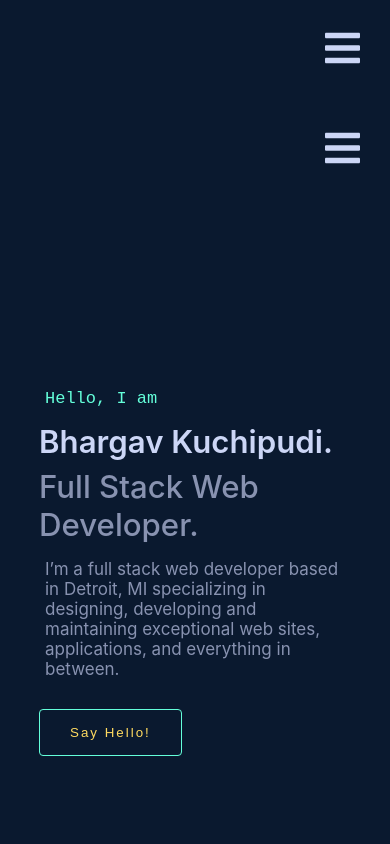
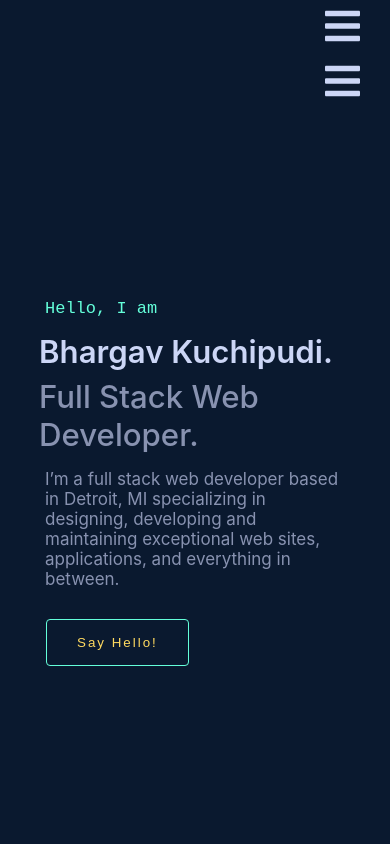
Before and after one commit to bhargavkuchipudi0/portfolio-2, a React (Create React App) app: page / in a window 390 px wide. Shown: the top 844 px of the page. Built offline with nearby package versions, Linux system fonts and the light colour scheme.

Commit message:
fixed few design issues

```diff
--- a/src/components/header/header.css
+++ b/src/components/header/header.css
@@ -131,6 +131,9 @@
   /* Mobile responsive code */
 
   @media only screen and (max-width: 700px) {
+      .header {
+          height: 55px;
+      }
       .nav {
           display: none;
       }
@@ -160,7 +163,7 @@
           flex: 0.2;
           display: flex;
           justify-content: flex-end;
-          padding: 10px 30px 0 30px;
+          padding: 0 30px;
         }
         .nav-sm-list {
             flex: 0.8;
--- a/src/components/main/main.css
+++ b/src/components/main/main.css
@@ -67,6 +67,9 @@
     color: var(--slate);
     font-size: 20px
 }
+.mg-l-7 {
+    margin-left: 7px;
+}
 
 @keyframes fadeUpAnimation {
     0% {
--- a/src/components/main/main.js
+++ b/src/components/main/main.js
@@ -20,7 +20,7 @@ function Main() {
                         <p className="text-1 fadeup-4">
                             I’m a full stack web developer based in Detroit, MI specializing in designing, developing and maintaining exceptional web sites, applications, and everything in between.
                         </p>
-                        <button className="default-btn" onClick={() => { sayHello() }}>Say Hello!</button>
+                        <button className="default-btn mg-l-7" onClick={() => { sayHello() }}>Say Hello!</button>
                     </div>
                 </section>
             </div>
```
Also changed, not shown: 1 other file (tests, documents, lock files or other folders).
